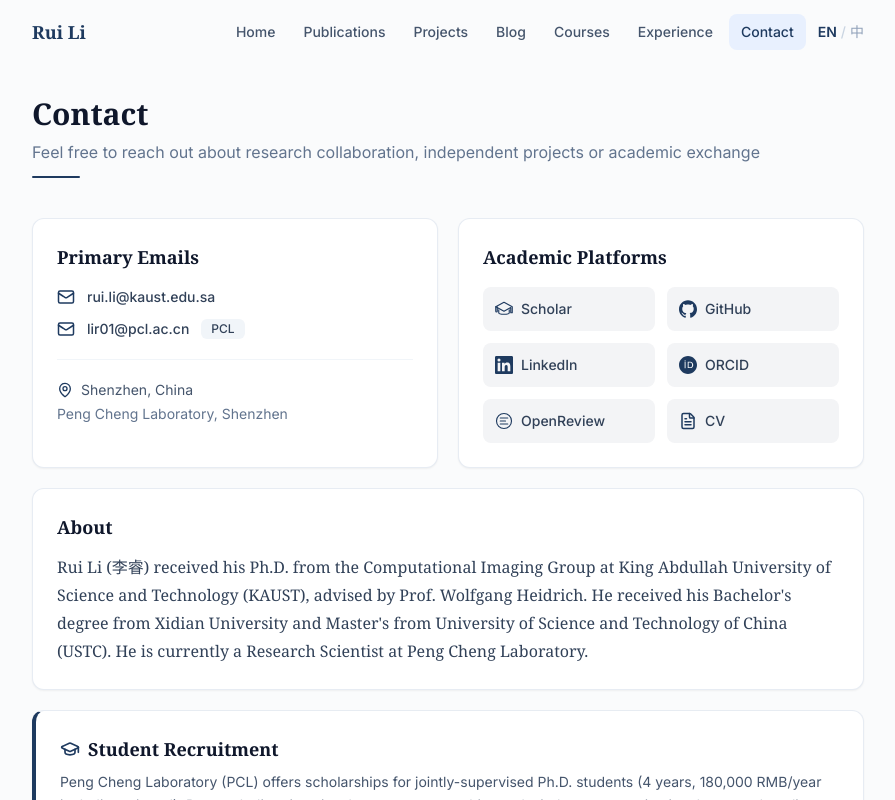
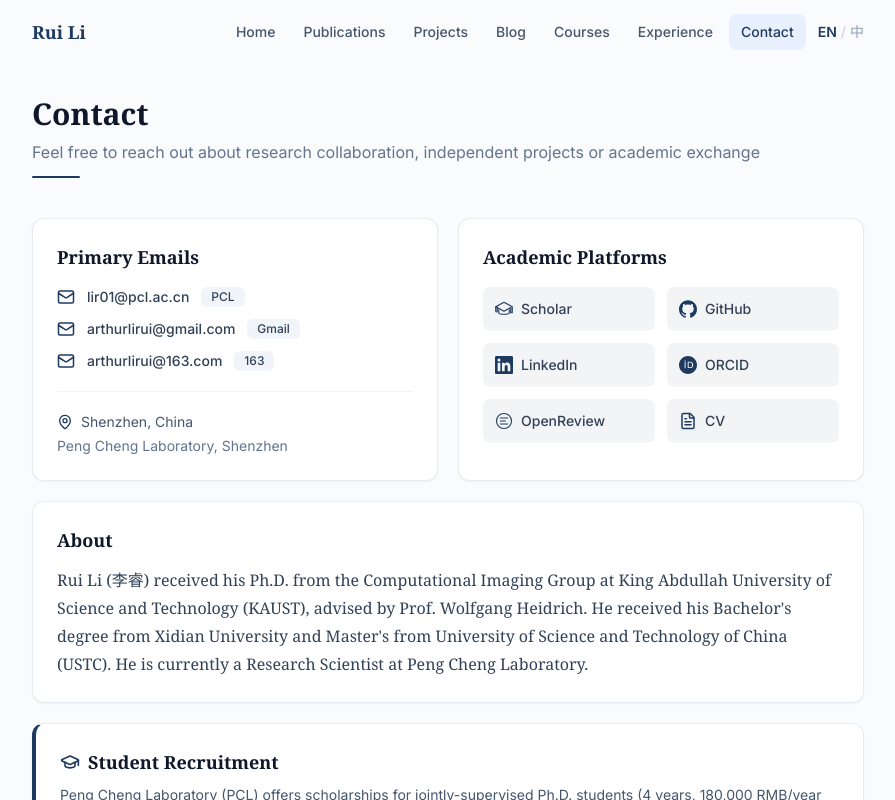
Before and after one commit to arthurlirui/personal-homepage-rui, a Next.js app: page /contact in a window 1280 px wide. Shown: the top 800 px of the page, without its empty margins (192-1087 px from the left). Built offline with nearby package versions, Linux system fonts and the light colour scheme.

Commit message:
feat: update email addresses — primary PCL, backup Gmail, second backup 163

```diff
--- a/components/pages/ContactPageClient.tsx
+++ b/components/pages/ContactPageClient.tsx
@@ -36,11 +36,17 @@ export default function ContactPageClient() {
             <a href={`mailto:${profile.email}`} className="flex items-center gap-3 text-slate-700 hover:text-accent transition-colors">
               <Mail size={18} className="text-accent" />
               <span className="text-sm font-medium">{profile.email}</span>
+              <Badge variant="default">PCL</Badge>
             </a>
             <a href={`mailto:${profile.emailAlt}`} className="flex items-center gap-3 text-slate-700 hover:text-accent transition-colors">
               <Mail size={18} className="text-accent" />
               <span className="text-sm font-medium">{profile.emailAlt}</span>
-              <Badge variant="default">PCL</Badge>
+              <Badge variant="default">Gmail</Badge>
+            </a>
+            <a href={`mailto:${profile.emailAlt2}`} className="flex items-center gap-3 text-slate-700 hover:text-accent transition-colors">
+              <Mail size={18} className="text-accent" />
+              <span className="text-sm font-medium">{profile.emailAlt2}</span>
+              <Badge variant="default">163</Badge>
             </a>
           </div>
 
@@ -94,8 +100,8 @@ export default function ContactPageClient() {
         </h3>
         <p className="text-sm text-slate-600 leading-relaxed">
           {t.contactPage.admissionsBody}{' '}
-          <a href={`mailto:${profile.emailAlt}`} className="text-accent hover:text-accent-light font-medium">
-            {profile.emailAlt}
+          <a href={`mailto:${profile.email}`} className="text-accent hover:text-accent-light font-medium">
+            {profile.email}
           </a>
           {lang === 'zh' ? '（鹏城实验室宽带通信研究所）。' : ' (Peng Cheng Laboratory, Broadband Communication Research Institute).'}
         </p>
--- a/data/profile.ts
+++ b/data/profile.ts
@@ -23,8 +23,9 @@ export const profile = {
   affiliation: 'Peng Cheng Laboratory, Shenzhen',
   affiliationZh: '鹏城实验室 · 深圳',
   location: 'Shenzhen, China',
-  email: 'rui.li@kaust.edu.sa',
-  emailAlt: 'lir01@pcl.ac.cn',
+  email: 'lir01@pcl.ac.cn',
+  emailAlt: 'arthurlirui@gmail.com',
+  emailAlt2: 'arthurlirui@163.com',
   avatar: '/avatar.png',
   resumeEn: '/uploads/resume.pdf',
   resumeZh: '/uploads/resume_chinese.pdf',
@@ -52,7 +53,7 @@ export const profile = {
   ] as EducationItem[],
 
   socials: [
-    { label: '邮箱', labelEn: 'Email', href: 'mailto:rui.li@kaust.edu.sa', icon: 'mail' },
+    { label: '邮箱', labelEn: 'Email', href: 'mailto:lir01@pcl.ac.cn', icon: 'mail' },
     { label: 'Scholar', labelEn: 'Scholar', href: 'https://scholar.google.com/citations?user=P6gAcSsAAAAJ&hl=zh-CN', icon: 'graduation-cap' },
     { label: 'GitHub', labelEn: 'GitHub', href: 'https://github.com/arthurlirui', icon: 'github' },
     { label: 'LinkedIn', labelEn: 'LinkedIn', href: 'https://www.linkedin.com/in/arthurlirui/', icon: 'linkedin' },
```
